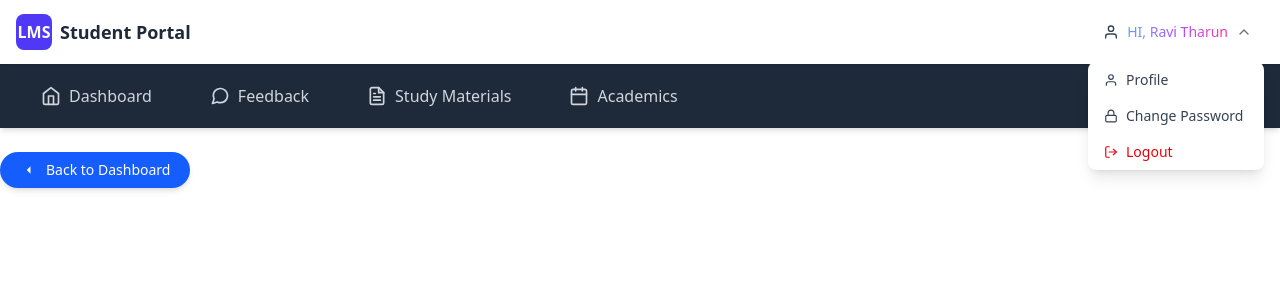
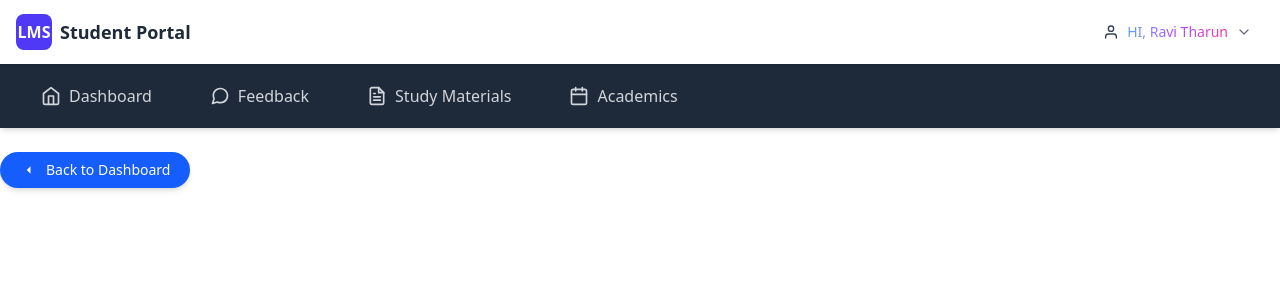
Before and after one commit to ravitharun/edu-lms-mern, a React (Vite) app in the folder UI/: page /my-course in a window 1280 px wide. Shown: the top 300 px of the page. Built offline with nearby package versions, Linux system fonts and the light colour scheme.

Commit message:
fixed the navbar issue autopen card :

```diff
--- a/UI/src/Components/LogoNavbar.jsx
+++ b/UI/src/Components/LogoNavbar.jsx
@@ -11,7 +11,7 @@ import {
 } from "react-icons/fi";
 
 function LogoNavbar({ hide }) {
-  const [openProfile, setOpenProfile] = useState(true);
+  const [openProfile, setOpenProfile] = useState(false);
   const [openMobile, setOpenMobile] = useState(false);
 
   // Hide LogoNavbar if parent says so
--- a/UI/src/Components/MobilePassnav.jsx
+++ b/UI/src/Components/MobilePassnav.jsx
@@ -8,7 +8,7 @@ function MobilePassnav({ mobileMenuOpen }) {
     return (
         <>
 
-            <div className="md:hidden border-t bg-white shadow">
+            <div className="md:hidden border-t bg-white shadow rounded-xl">
                 <div className="flex flex-col gap-2 px-4 py-4">
                     <Link
                         to="/profile"
--- a/UI/src/Components/Navbar.jsx
+++ b/UI/src/Components/Navbar.jsx
@@ -19,7 +19,7 @@ import MobilePassnav from "./MobilePassnav";
 
 function Navbar({ mobileMenuOpen, setMobileMenuOpen }) {
   const [academicsOpen, setAcademicsOpen] = useState(false);
-  const [openProfile, setOpenProfile] = useState(true);
+  const [openProfile, setOpenProfile] = useState(false);
   const [openMobile, setOpenMobile] = useState(false);
 
   return (
--- a/UI/src/Loaders/BackgroungImgLoader.jsx
+++ b/UI/src/Loaders/BackgroungImgLoader.jsx
@@ -2,7 +2,13 @@ import React from 'react'
 
 function BackgroungImgLoader() {
   return (
-    <div>BackgroungImgLoader</div>
+    <>
+
+
+
+
+
+    </>
   )
 }
 
```
